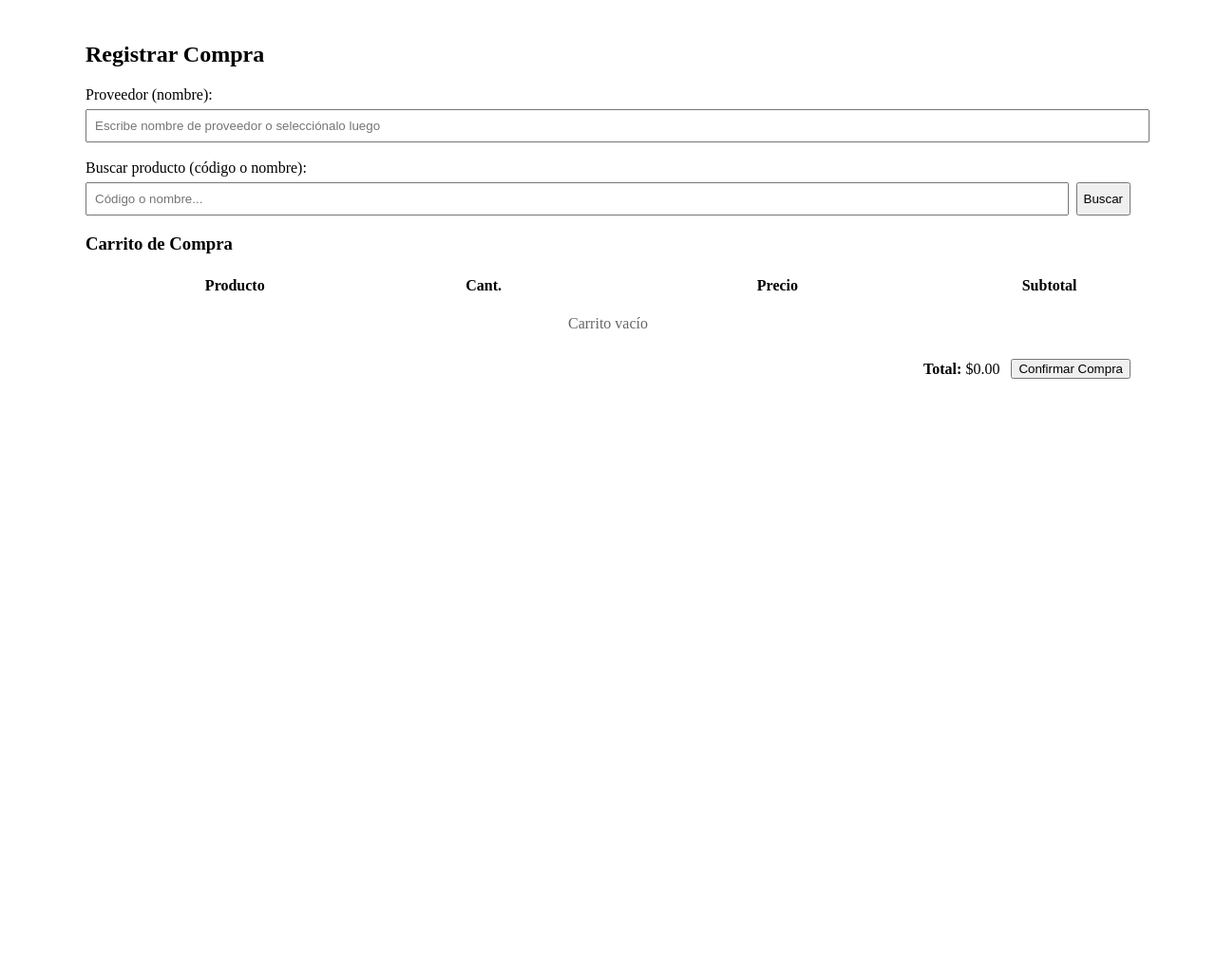
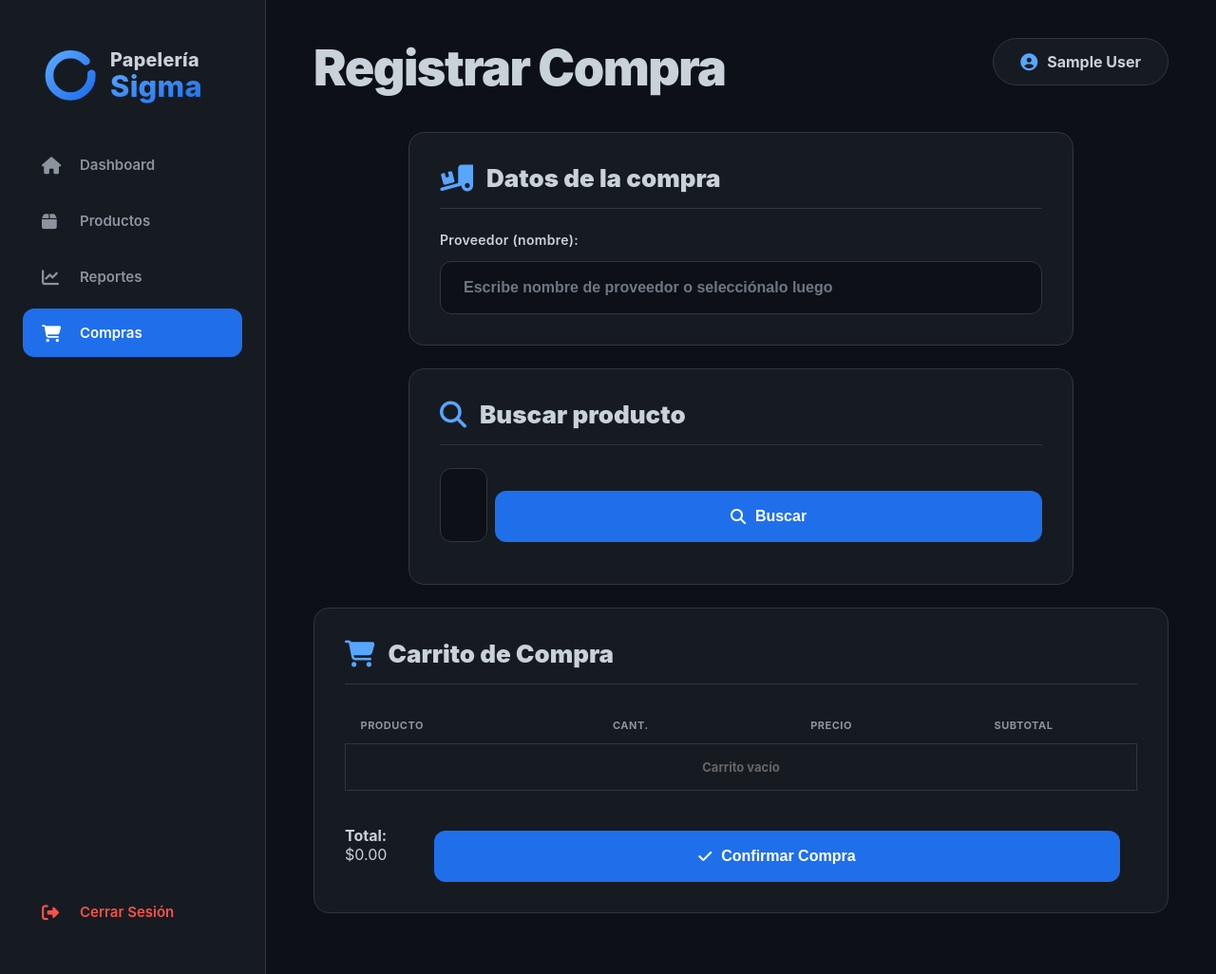
Before and after one commit to Alvaro-Calleros/papeleria-pos-sigma, a PHP site: page /compras.php in a window 1280 px wide. Shown: the whole page at 95% size. Run offline with PHP 8.4, Linux system fonts and the light colour scheme; the visitor is signed in with stand-in values (Sample User, id 1).

Commit message:
feat(ui): agregar botón de Compras en el menú lateral para admin en todas las páginas principales

```diff
--- a/compras.php
+++ b/compras.php
@@ -8,29 +8,100 @@ require_once 'includes/auth_admin.php';
     <meta charset="utf-8">
     <meta name="viewport" content="width=device-width, initial-scale=1">
     <title>Compras - Papelería Sigma</title>
+    <link rel="stylesheet" href="https://cdnjs.cloudflare.com/ajax/libs/font-awesome/6.4.2/css/all.min.css">
+    <link rel="stylesheet" href="assets/css/styles.css?v=<?php echo time(); ?>">
 </head>
 <body>
-    <main style="padding:16px; max-width:1100px; margin:0 auto;">
-        <h2>Registrar Compra</h2>
+    <!-- Hamburger Menu Button -->
+    <button class="hamburger-btn" onclick="toggleSidebar()">
+        <i class="fas fa-bars"></i>
+    </button>
 
-        <section style="margin-top:12px;">
-            <label>Proveedor (nombre):</label>
-            <input type="text" id="proveedorNombre" placeholder="Escribe nombre de proveedor o selecciónalo luego" style="width:100%; padding:8px; margin-top:6px;">
-        </section>
+    <!-- Sidebar Overlay -->
+    <div class="sidebar-overlay" onclick="toggleSidebar()"></div>
 
-        <section style="margin-top:18px;">
-            <label>Buscar producto (código o nombre):</label>
-            <div style="display:flex; gap:8px; margin-top:6px;">
-                <input type="text" id="buscadorProducto" placeholder="Código o nombre..." style="flex:1; padding:8px;" onkeypress="if(event.key==='Enter') Compras.buscarProductoCompra()">
-                <button onclick="Compras.buscarProductoCompra()">Buscar</button>
+    <div class="main-container">
+        <aside class="sidebar" id="sidebar">
+            <div class="logo">
+                <img src="assets/images/papeleria-sigma-logo.svg" alt="Papelería Sigma" style="height: 80px; width: auto;">
             </div>
-            <div id="resultadosProductos" style="margin-top:12px;"></div>
-        </section>
+            <div class="nav-item" onclick="window.location.href='index.php'">
+                <i class="fas fa-home"></i>
+                <span>Dashboard</span>
+            </div>
+            <?php if($_SESSION['rol'] === 'admin'): ?>
+                <div class="nav-item" onclick="window.location.href='productos.php'">
+                    <i class="fas fa-box"></i>
+                    <span>Productos</span>
+                </div>
+                <div class="nav-item" onclick="window.location.href='reportes.php'">
+                    <i class="fas fa-chart-line"></i>
+                    <span>Reportes</span>
+                </div>
+                <div class="nav-item active">
+                    <i class="fas fa-shopping-cart"></i>
+                    <span>Compras</span>
+                </div>
+            <?php endif; ?>
+            <div style="flex: 1;"></div>
+            <div class="nav-item logout-btn" onclick="logout()">
+                <i class="fas fa-sign-out-alt"></i>
+                <span>Cerrar Sesión</span>
+            </div>
+        </aside>
 
-        <section style="margin-top:18px;">
-            <h3>Carrito de Compra</h3>
+        <main class="content">
+            <div class="header">
+                <div class="user-header">
+                    <span class="user-name">
+                        <i class="fas fa-user-circle"></i>
+                        <span id="userName"><?= htmlspecialchars($_SESSION['nombre']) ?></span>
+                    </span>
+                </div>
+                <h1 class="page-title">Registrar Compra</h1>
+            </div>
+
+            <div class="card" style="max-width: 700px; margin: 0 auto;">
+                <div class="card-header">
+                    <h3 class="card-title">
+                        <i class="fas fa-truck-loading"></i>
+                        Datos de la compra
+                    </h3>
+                </div>
+                <div class="card-body">
+                    <div class="form-group">
+                        <label for="proveedorNombre" class="form-label">Proveedor (nombre):</label>
+                        <input type="text" id="proveedorNombre" class="coach-input" placeholder="Escribe nombre de proveedor o selecciónalo luego" style="width:100%; margin-top:6px;">
+                    </div>
+                </div>
+            </div>
+
+            <div class="card" style="max-width: 700px; margin: 24px auto 0 auto;">
+                <div class="card-header">
+                    <h3 class="card-title">
+                        <i class="fas fa-search"></i>
+                        Buscar producto
+                    </h3>
+                </div>
+                <div class="card-body">
+                    <div style="display:flex; gap:8px; margin-bottom:12px;">
+                        <input type="text" id="buscadorProducto" class="coach-input" placeholder="Código o nombre..." style="flex:1;" onkeypress="if(event.key==='Enter') Compras.buscarProductoCompra()">
+                        <button class="btn-primary" onclick="Compras.buscarProductoCompra()"><i class="fas fa-search"></i> Buscar</button>
+                    </div>
+                    <div id="resultadosProductos"></div>
+                </div>
+            </div>
+
+            <div class="card" style="max-width: 900px; margin: 24px auto 0 auto;">
+                <div class="card-header">
+                    <h3 class="card-title">
+                        <i class="fas fa-shopping-cart"></i>
+                        Carrito de Compra
+                    </h3>
+                </div>
+                <div class="card-body" style="padding:0;">
                     <div style="overflow-x:auto;">
-                <table border="0" cellpadding="6" cellspacing="0" style="width:100%; border-collapse:collapse;">
+                        <table class="coach-table" style="width:100%; border-collapse:collapse;">
                             <thead>
                                 <tr>
                                     <th>Producto</th>
@@ -45,16 +116,18 @@ require_once 'includes/auth_admin.php';
                             </tbody>
                         </table>
                     </div>
+                    <div style="display:flex; justify-content:flex-end; gap:12px; margin:18px 18px 0 0; align-items:center;">
+                        <div><strong>Total:</strong> <span id="totalCompra">$0.00</span></div>
+                        <button class="btn-primary" onclick="Compras.confirmarCompra()"><i class="fas fa-check"></i> Confirmar Compra</button>
+                    </div>
+                </div>
+            </div>
 
-            <div style="display:flex; justify-content:flex-end; gap:12px; margin-top:12px; align-items:center;">
-                <div><strong>Total:</strong> <span id="totalCompra">$0.00</span></div>
-                <button onclick="Compras.confirmarCompra()">Confirmar Compra</button>
+            <div id="alertContainer" style="max-width:700px; margin:24px auto 0 auto;"></div>
+        </main>
     </div>
-        </section>
-
-        <div id="alertContainer" style="margin-top:18px;"></div>
-    </main>
 
     <script src="assets/js/compras.js?v=<?php echo time(); ?>"></script>
+    <script src="assets/js/app.js?v=<?php echo time(); ?>"></script>
 </body>
 </html>
--- a/index.php
+++ b/index.php
@@ -44,6 +44,10 @@ require_once 'includes/auth_user.php';
                 <div class="nav-item" onclick="window.location.href='reportes.php'">
                     <i class="fas fa-chart-line"></i>
                     <span>Reportes</span>
+                </div>
+                <div class="nav-item" onclick="window.location.href='compras.php'">
+                    <i class="fas fa-shopping-cart"></i>
+                    <span>Compras</span>
                 </div>
             <?php endif; ?>
 
--- a/productos.php
+++ b/productos.php
@@ -38,6 +38,10 @@ require_once 'includes/auth_admin.php';
                 <div class="nav-item" onclick="window.location.href='reportes.php'">
                     <i class="fas fa-chart-line"></i>
                     <span>Reportes</span>
+                </div>
+                <div class="nav-item" onclick="window.location.href='compras.php'">
+                    <i class="fas fa-shopping-cart"></i>
+                    <span>Compras</span>
                 </div>
             <?php endif; ?>
 
--- a/reportes.php
+++ b/reportes.php
@@ -70,6 +70,11 @@ require_once 'includes/auth_admin.php';
             <div class="nav-item active">
                 <i class="fas fa-chart-line"></i>
                 <span>Reportes</span>
+            </div>
+
+            <div class="nav-item" onclick="window.location.href='compras.php'">
+                <i class="fas fa-shopping-cart"></i>
+                <span>Compras</span>
             </div>
 
             <div style="flex: 1;"></div>
```
Lines whose indentation alone changed are shown as unchanged.
